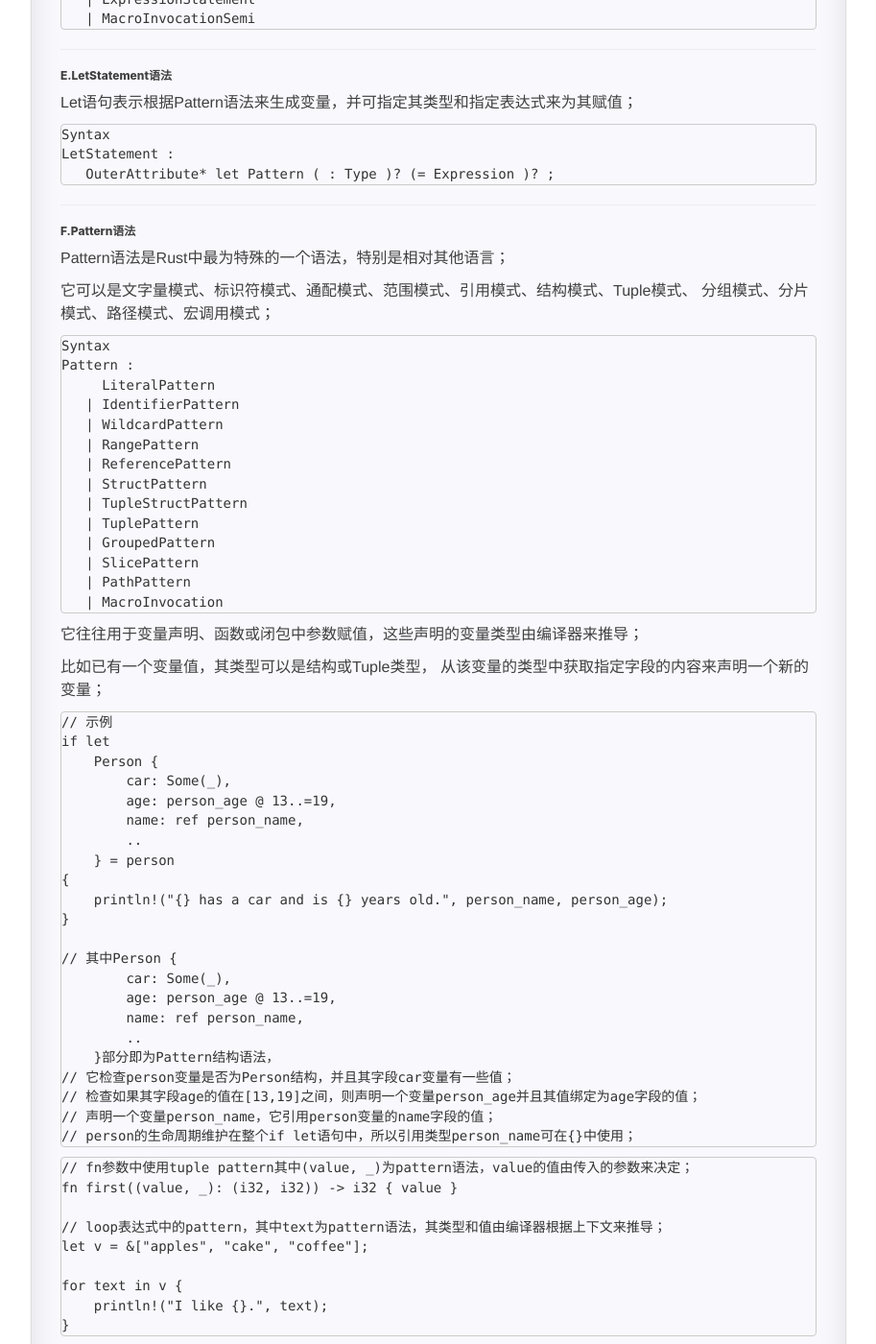
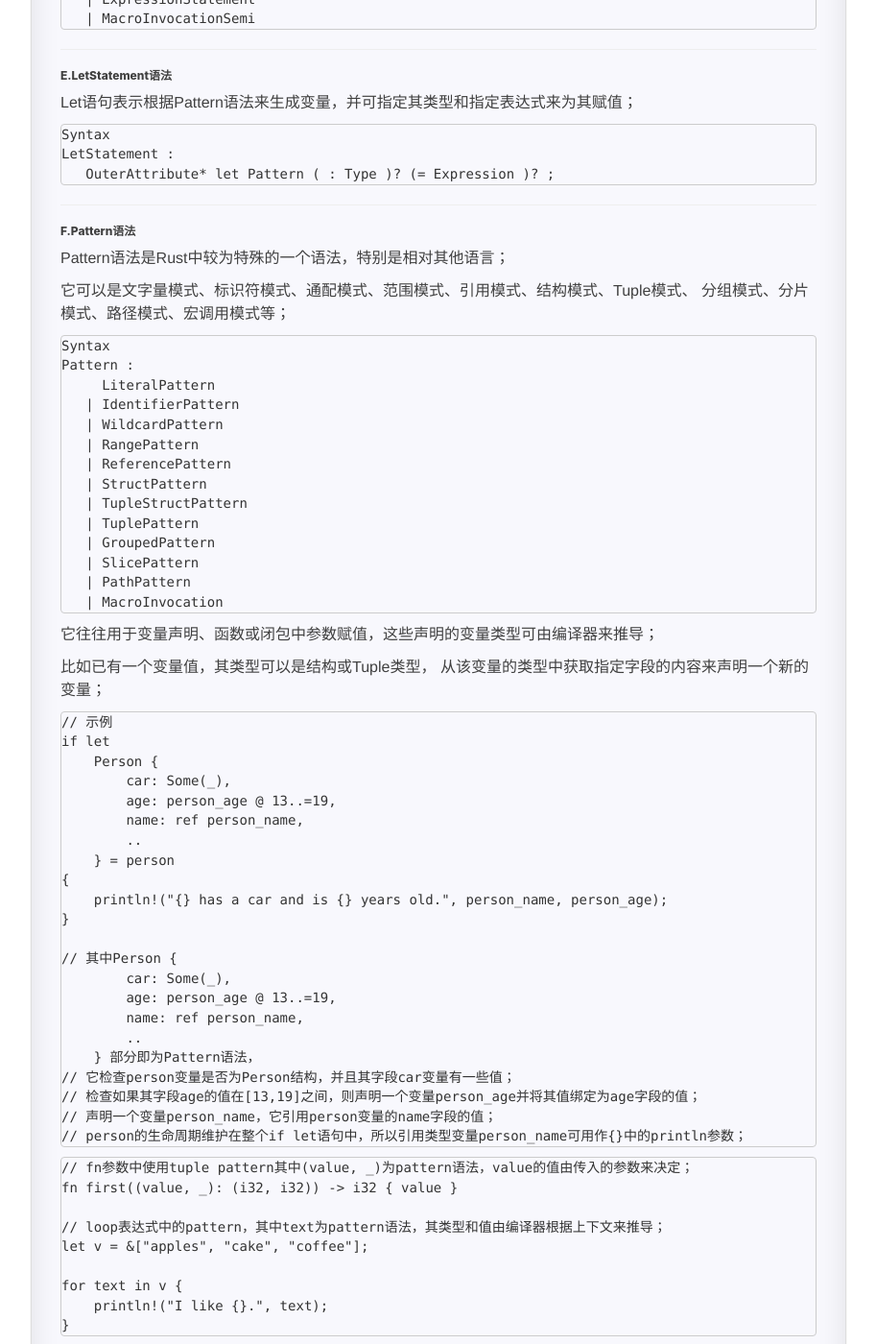
Before and after one commit to Grainspring/grainspring.github.io, a Jekyll site: the page built from _posts/2021-05-10-lrfrc-rustc-grammar.md, in a window 1280 px wide and 1400 px high, scrolled down 8194 px. Shown: the whole window at 96% size, without its empty margins (37-950 px from the left). Built offline with Jekyll 4.4.1, drawn with Linux system fonts in a browser that asks for light colours; nearby versions of some CDN libraries; comment, search, counter and statistics services are not loaded; a style sheet for code colours, icons or effects is not loaded; some of the changed text lies outside the part shown.

Commit message:
update lrfrc rustc grammar

````diff
--- a/_posts/2021-05-10-lrfrc-rustc-grammar.md
+++ b/_posts/2021-05-10-lrfrc-rustc-grammar.md
@@ -409,10 +409,10 @@ LetStatement :
 
 ---
 ###### F.Pattern语法
-Pattern语法是Rust中最为特殊的一个语法，特别是相对其他语言；
+Pattern语法是Rust中较为特殊的一个语法，特别是相对其他语言；
 
 它可以是文字量模式、标识符模式、通配模式、范围模式、引用模式、结构模式、Tuple模式、
-分组模式、分片模式、路径模式、宏调用模式；
+分组模式、分片模式、路径模式、宏调用模式等；
 
 ```
 Syntax
@@ -431,7 +431,7 @@ Pattern :
    | MacroInvocation
 ```
 
-它往往用于变量声明、函数或闭包中参数赋值，这些声明的变量类型由编译器来推导；
+它往往用于变量声明、函数或闭包中参数赋值，这些声明的变量类型可由编译器来推导；
 
 比如已有一个变量值，其类型可以是结构或Tuple类型，
 从该变量的类型中获取指定字段的内容来声明一个新的变量；
@@ -454,11 +454,11 @@ if let
         age: person_age @ 13..=19,
         name: ref person_name,
         ..
-    }部分即为Pattern结构语法，
+    } 部分即为Pattern语法，
 // 它检查person变量是否为Person结构，并且其字段car变量有一些值；
-// 检查如果其字段age的值在[13,19]之间，则声明一个变量person_age并且其值绑定为age字段的值；
+// 检查如果其字段age的值在[13,19]之间，则声明一个变量person_age并将其值绑定为age字段的值；
 // 声明一个变量person_name，它引用person变量的name字段的值；
-// person的生命周期维护在整个if let语句中，所以引用类型person_name可在{}中使用；
+// person的生命周期维护在整个if let语句中，所以引用类型变量person_name可用作{}中的println参数；
 ```
 
 ```
````
Also changed, not shown: other parts of _posts/2021-05-10-lrfrc-rustc-grammar.md (+8 -8 lines).
